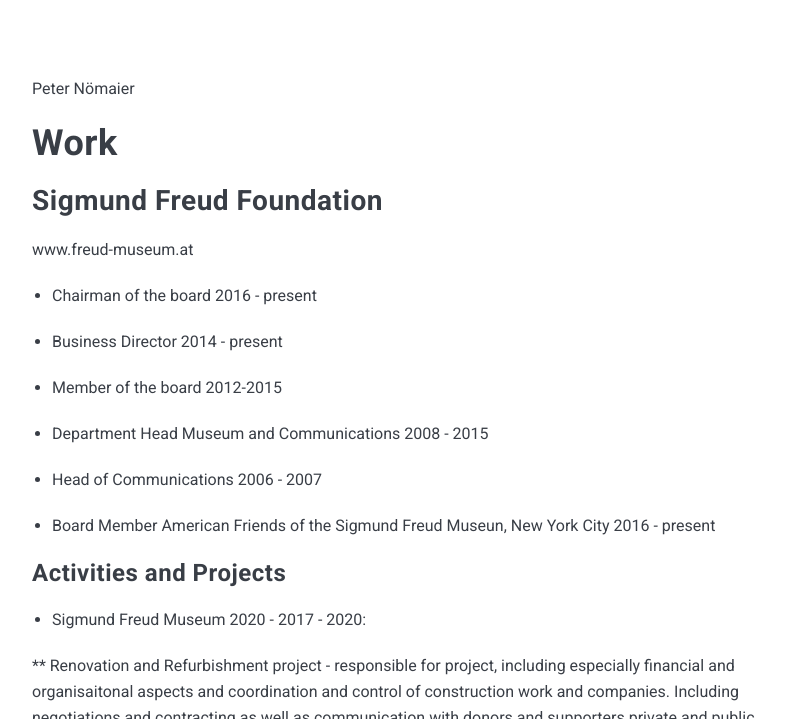
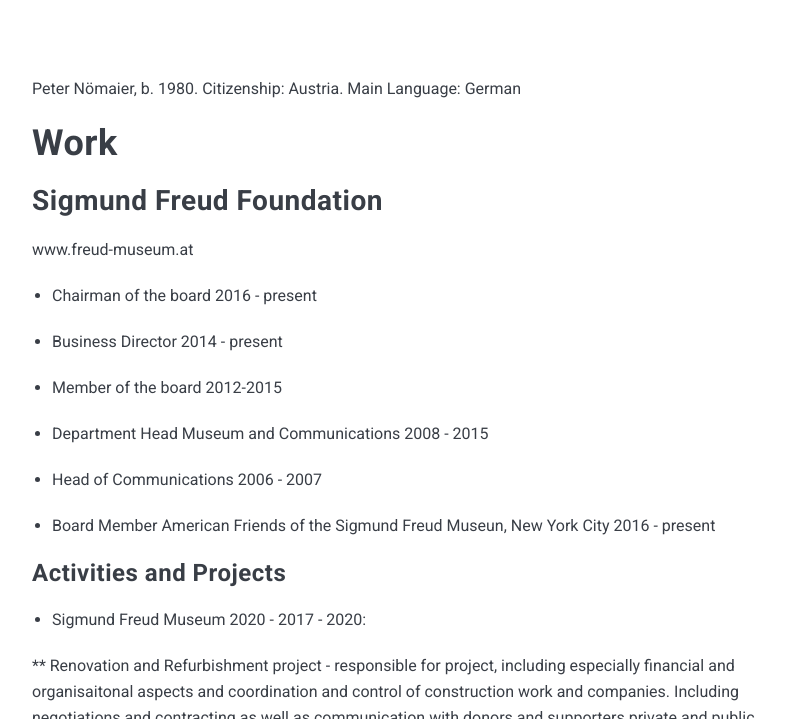
Before and after one commit to noemaier/noemaier.github.io, a Jekyll site: the page built from _pages/cv.md, in a window 1280 px wide and 900 px high, scrolled down 734 px, cut to the strip 181-900 px from the top of the window. Shown: the whole strip, without its empty margins (228-1013 px from the left). Built offline with Jekyll 4.4.1, drawn with Linux system fonts in a browser that asks for light colours; nearby versions of some CDN libraries.

Commit message:
Update cv.md

```diff
--- a/_pages/cv.md
+++ b/_pages/cv.md
@@ -5,7 +5,7 @@ permalink: /cv/
 image: 11.jpg
 ---
 
-Peter Nömaier
+Peter Nömaier, b. 1980. Citizenship: Austria. Main Language: German
 
 # Work
 
```
